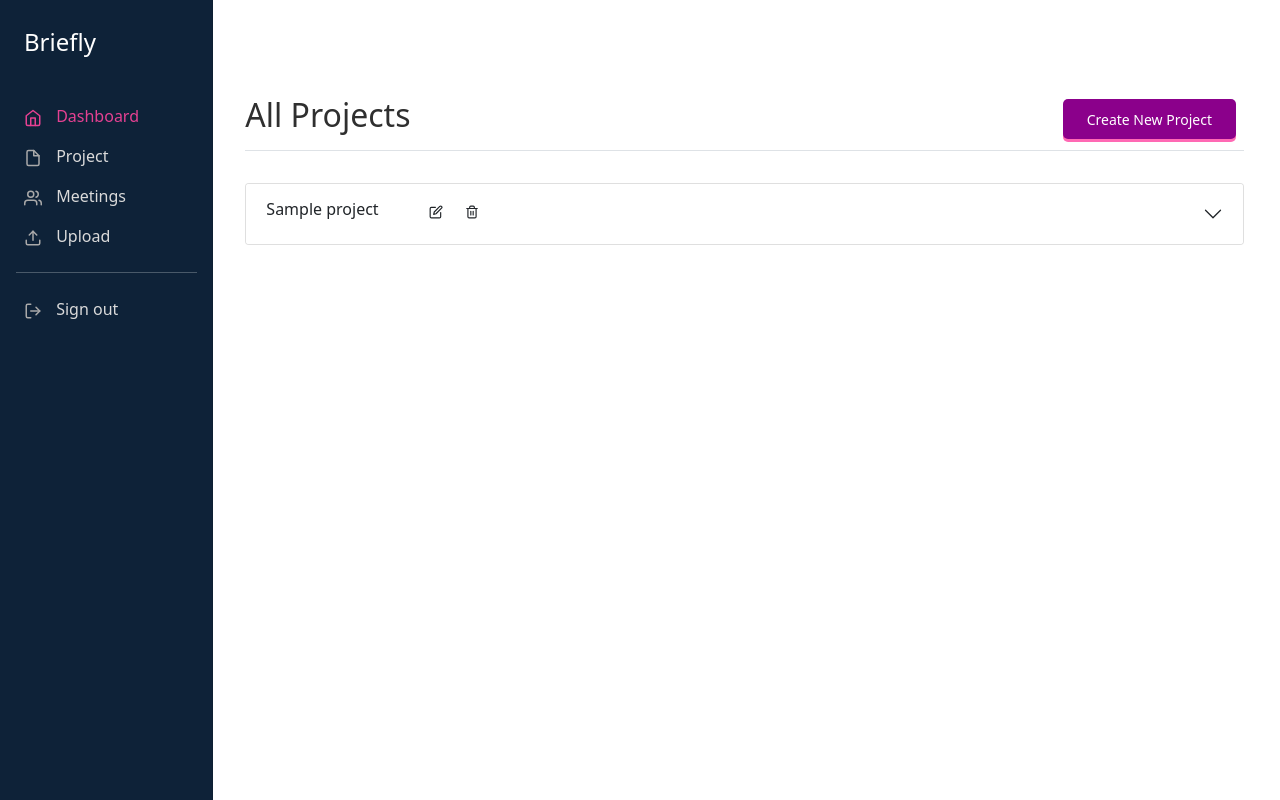
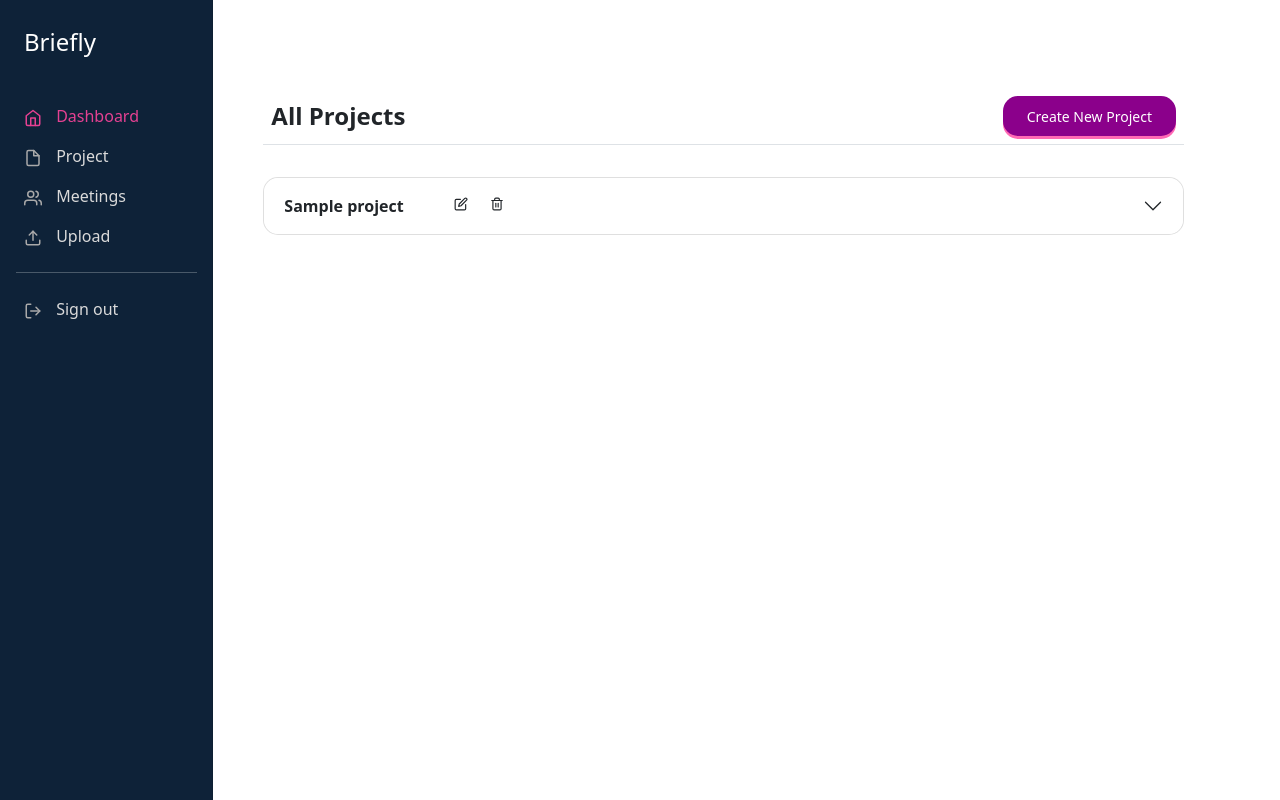
Before and after one commit to ss-deep/meetings-keeper-Briefly, a Flask app: template templates/projects.html in a window 1280 px wide. Run offline with Flask 3, Linux system fonts and the light colour scheme; the template is opened without the code that fills it: values that come from a table or form of the project are taken from there, others are empty; tables that the repository leaves empty hold one stand-in row (values such as "Sample post").

Commit message:
worked on meeting.html

```diff
--- a/static/base.css
+++ b/static/base.css
@@ -161,7 +161,7 @@ body {
       height: 40px;
       background: darkmagenta;
       color: #fff;
-      border-radius: 5px;
+      border-radius: 15px;
       border: 0;
       box-shadow: 0 3px 0 0 hotpink;
       transition: all 0.3s ease-in-out;
@@ -177,25 +177,16 @@ body {
   /* for project list */
 
   .list-group {
-    width: 100%;
+    /* display: flex; */
+    width: 80%;
     /* max-width: 460px; */
-    margin-inline: 1.5rem;
+    /* margin-inline: 1.5rem; */
   }
-  .list-group-checkable .list-group-item {
+  .list-group-item {
     cursor: pointer;
+    /* width: 60%; */
     /* font-size: 2rem ; */
-
   }
-  .list-group-item-check {
-    position: absolute;
-    clip: rect(0, 0, 0, 0);
-  }
-  .list-group-item-check:hover + .list-group-item,
-  .list-group-item-check:checked + .list-group-item {
-    background-color:#eeeeee;
-  }
-
-
 /* for three dots */
 
   /* .dotbtn {
@@ -223,6 +214,15 @@ body {
   transform: translate(20%, -50%);
 } */
 
+a{
+  text-decoration: none;
+}
+
+.accordion-header, .accordion-item,.accordion-button, .card{
+  border-radius: 15px !important;
+  /* border-color: #e541933c; */
+}
+
 .trashBtn{
   position: absolute;
   left: 95%;
@@ -233,3 +233,9 @@ body {
   /* border: none ; */
   /* background-color: transparent; */
 }
+
+.items{
+  /* width: 80%; */
+  /* padding: 0px 20px 0px 20px */
+  /* display: flex; */
+}
--- a/templates/base.html
+++ b/templates/base.html
@@ -6,13 +6,6 @@
     <title></title>
 
     <style>
-      .bd-placeholder-img {
-        font-size: 1.125rem;
-        text-anchor: middle;
-        -webkit-user-select: none;
-        -moz-user-select: none;
-        user-select: none;
-      }
 
       @media (min-width: 768px) {
         .bd-placeholder-img-lg {
@@ -39,7 +32,7 @@
   {% endfor %}
 </header>
 
-<div class="container-fluid">
+<div class="container-fluid pe-5">
     <div class="row ">
       <nav id="sidebarMenu" class="col-md-3 col-lg-2 d-md-block  sidebar collapse">
         <div class="position-sticky pt-5">
@@ -80,9 +73,11 @@
       </nav>
     </div>
 
-    <main class="col-md-9 ms-sm-auto col-lg-10 px-md-4">
+     <main class="col-md-9 ms-sm-auto px-md-4 px-lg-5 col-lg-10"> <!-- removed col-lg-10 -->
       <div class="d-flex justify-content-between flex-wrap flex-md-nowrap align-items-center pt-3 pb-2 mb-3 border-bottom">
-        <h1 class="h2">{% block heading %}Dashboard{% endblock %}</h1>
+        <div class="fw-bold fs-4 ms-2">
+          {% block heading %}Dashboard{% endblock %}
+        </div>
         <div class="btn-toolbar mb-2 mb-md-0">
           {% block my_buttons %}{% endblock %}
         </div>
--- a/templates/projects.html
+++ b/templates/projects.html
@@ -33,22 +33,22 @@
 {% endblock %}
 {% block content %}
     {% for project in projects %}
-        <div>
+        <div class="items">
             <div class="accordion py-3" id="accordionExample">
                 <div class="accordion-item ">
                     <p class="accordion-header ">
                         <button class="accordion-button collapsed " type="button" data-bs-toggle="collapse" data-bs-target="#{{project.project_name}}">
-                            <h6>{{project.project_name}}</h6>
-                            <span class="ms-5 pb-1" data-bs-toggle="modal" data-bs-target="#updateProject{{ project.project_id }}" data-bs-whatever="project" data-feather="edit"></span>
-                            <span class="ms-2 pb-1" data-bs-toggle="modal" data-bs-target="#deleteProject{{ project.project_id }}" data-bs-whatever="delete" data-feather="trash-2"></span>
+                            <div class="fw-bolder fs-6">{{project.project_name | capitalize }}</div>
+                            <span class="ms-5 pb-1 " data-bs-toggle="modal" data-bs-target="#updateProject{{ project.project_id }}" data-bs-whatever="project" data-feather="edit"></span>
+                            <span class="ms-2 pb-1 " data-bs-toggle="modal" data-bs-target="#deleteProject{{ project.project_id }}" data-bs-whatever="delete" data-feather="trash-2"></span>
                         </button>
                     </p>
                     <div id="{{project.project_name}}" class="accordion-collapse collapse" > <!--removing it for testing, later add collapse in the class to collapse it-->
                         <div class="accordion-body border-0" >
                             <div class="d-flex ">
-                                <span class="d-block opacity-50 py-2">{{project.project_description}}</span>
+                                <span class="d-block opacity-50 py-2">{{project.project_description | capitalize}}</span>
                             </div>
-                            <h6 class="pt-3">{{project.project_name}} Meetings </h6>
+                            <h6 class="pt-3">{{project.project_name | capitalize}} Meetings </h6>
                             <div class="card border-0 mx-0">
                                 <div class="card-body ">
                                     <a href="#" class=""><div class="card-title ">Meeting name</div></a>
@@ -65,7 +65,7 @@
                             <div class="modal-body">
                                 <p class="text-center pt-3">Are you sure you want delete this meeting?</p>
                             </div>
-                            <div class="modal-footer">
+                            <div class="modal-footer text-center">
                                 <button type="button" class="btn btn-secondary" data-bs-dismiss="modal">Close</button>
                                 <a href=""> <button type="submit" class="btn btn-primary">Delete</button></a>
                             </div>
@@ -76,7 +76,7 @@
                 <div class="modal-dialog modal-dialog-centered">
                     <div class="modal-content">
                             <div class="modal-body">
-                                <p class="text-center pt-3">Are you sure you want delete this {{project.project_name}} project?</p>
+                                <p class="text-center pt-3">Are you sure you want delete this {{project.project_name | capitalize}} project?</p>
                             </div>
                             <div class="modal-footer">
                                 <button type="button" class="btn btn-secondary" data-bs-dismiss="modal">Close</button>
```
Also changed, not shown: templates/meetings.html (+52 -3 lines).
